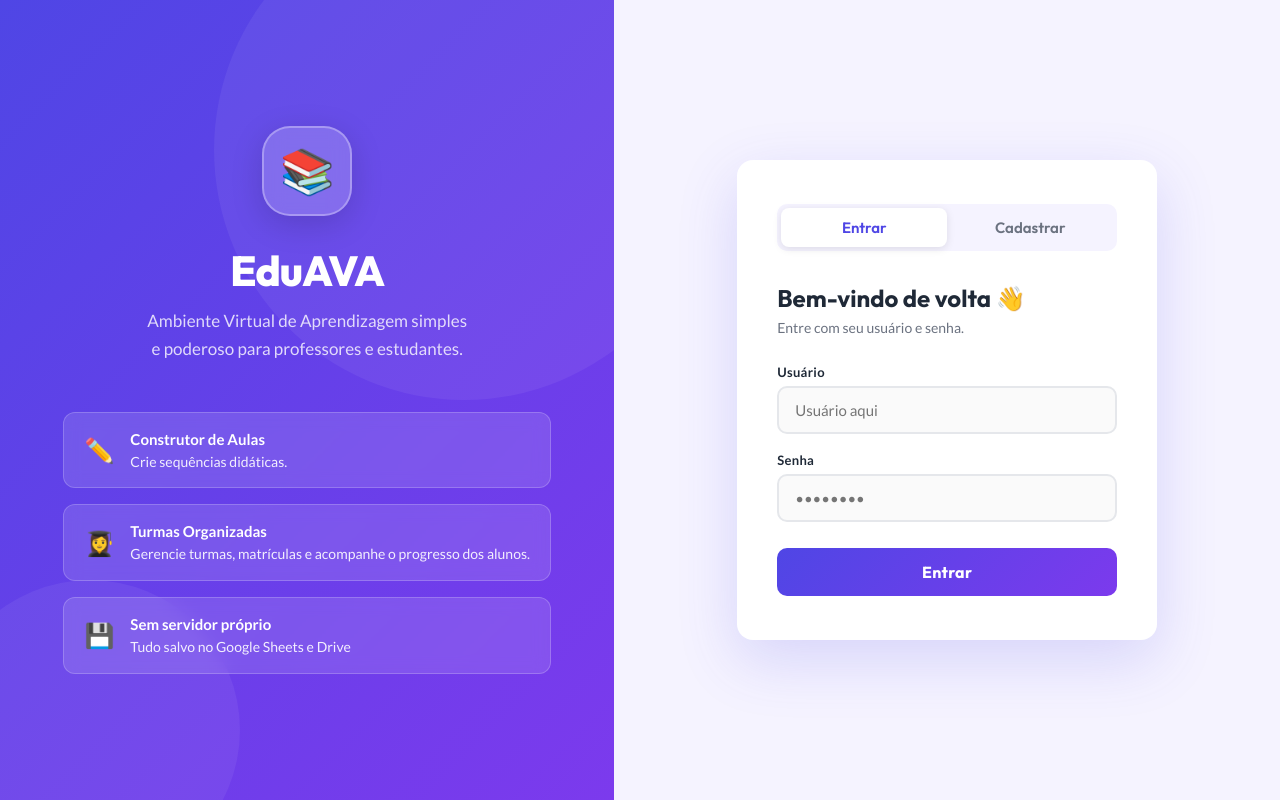
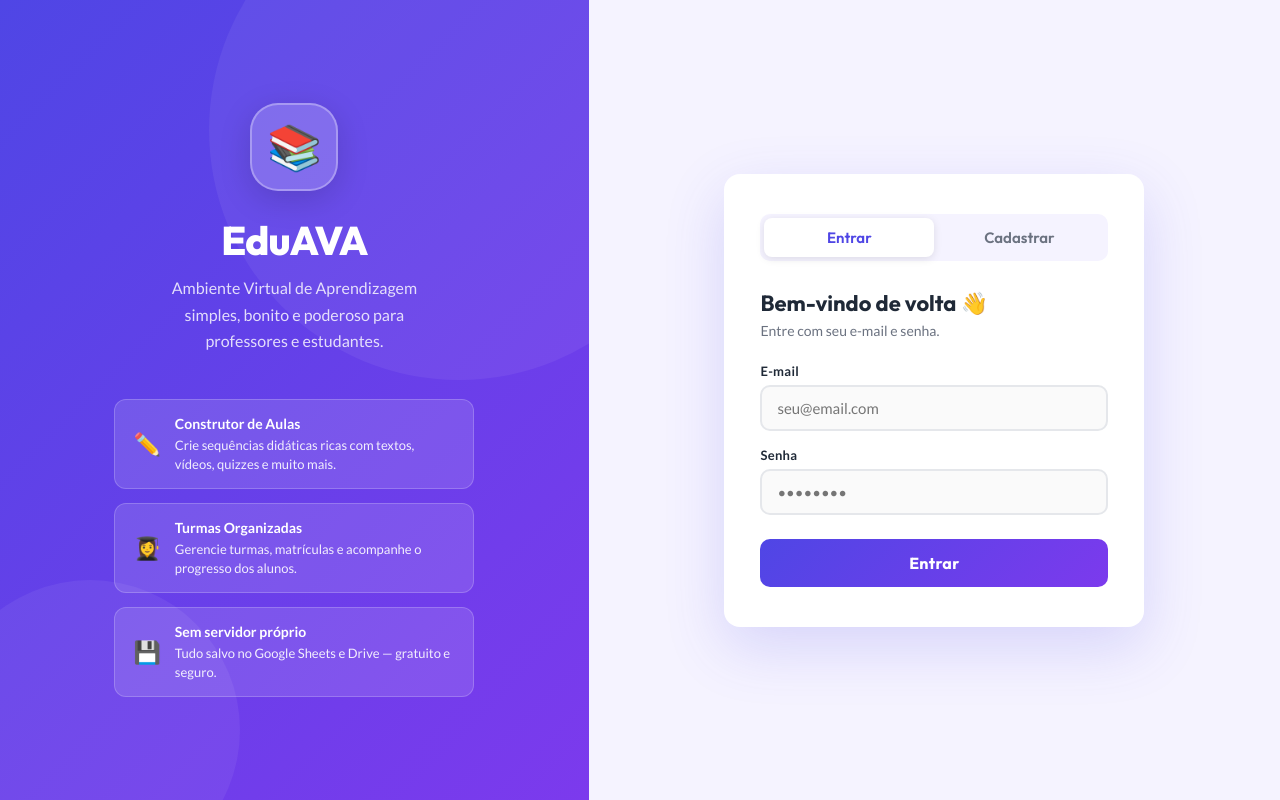
Before and after one commit to profkleidivaldo/eduava, a plain HTML site: page index.html in a window 1280 px wide. Drawn offline with Linux system fonts and the light colour scheme.

Commit message:
Update index.html

```diff
--- a/index.html
+++ b/index.html
@@ -14,137 +14,210 @@
   --radius: 16px; --shadow: 0 20px 60px rgba(79,70,229,.18);
 }
 * { margin:0; padding:0; box-sizing:border-box; }
-body {
+
+html, body {
+  height: 100%;
   font-family: 'Lato', sans-serif;
-  min-height: 100vh; display: flex;
   background: var(--bg);
-  overflow: hidden;
+  color: var(--text);
 }
 
-/* ── Left panel ── */
+/* ── Layout principal: dois painéis lado a lado no desktop ── */
+.page-wrap {
+  min-height: 100vh;
+  display: flex;
+  flex-direction: row;
+}
+
+/* ── Painel esquerdo (decorativo) ── */
 .panel-left {
-  width: 48%; background: var(--grad);
-  display: flex; flex-direction: column; justify-content: center; align-items: center;
-  padding: 60px; position: relative; overflow: hidden;
+  width: 46%;
+  flex-shrink: 0;
+  background: var(--grad);
+  display: flex;
+  flex-direction: column;
+  justify-content: center;
+  align-items: center;
+  padding: 60px 48px;
+  position: relative;
+  overflow: hidden;
 }
 .panel-left::before {
   content: ''; position: absolute; width: 500px; height: 500px;
   border-radius: 50%; background: rgba(255,255,255,.06);
-  top: -100px; right: -100px;
+  top: -120px; right: -120px; pointer-events: none;
 }
 .panel-left::after {
   content: ''; position: absolute; width: 300px; height: 300px;
   border-radius: 50%; background: rgba(255,255,255,.06);
-  bottom: -80px; left: -60px;
+  bottom: -80px; left: -60px; pointer-events: none;
 }
-.logo-area { text-align: center; z-index: 1; }
+.logo-area { text-align: center; z-index: 1; width: 100%; }
 .logo-icon {
-  width: 90px; height: 90px; background: rgba(255,255,255,.18);
+  width: 88px; height: 88px; background: rgba(255,255,255,.18);
   border-radius: 28px; display: flex; align-items: center; justify-content: center;
-  font-size: 44px; margin: 0 auto 28px; backdrop-filter: blur(10px);
+  font-size: 44px; margin: 0 auto 24px;
   border: 2px solid rgba(255,255,255,.3);
   box-shadow: 0 8px 32px rgba(0,0,0,.15);
 }
 .logo-area h1 {
-  font-family: 'Outfit', sans-serif; font-size: 42px; font-weight: 800;
+  font-family: 'Outfit', sans-serif; font-size: 40px; font-weight: 800;
   color: #fff; letter-spacing: -1px; margin-bottom: 10px;
 }
-.logo-area p { color: rgba(255,255,255,.8); font-size: 17px; line-height: 1.6; max-width: 320px; }
+.logo-area p {
+  color: rgba(255,255,255,.82); font-size: 16px;
+  line-height: 1.65; max-width: 300px; margin: 0 auto;
+}
+.features {
+  margin-top: 44px; display: flex; flex-direction: column;
+  gap: 14px; z-index: 1; width: 100%; max-width: 360px;
+}
+.feature {
+  display: flex; align-items: center; gap: 14px;
+  background: rgba(255,255,255,.12); border-radius: 12px;
+  padding: 14px 18px; border: 1px solid rgba(255,255,255,.2);
+}
+.feature-icon { font-size: 22px; flex-shrink: 0; }
+.feature p { color: rgba(255,255,255,.9); font-size: 13px; line-height: 1.45; }
+.feature strong { display: block; color: #fff; font-size: 14px; margin-bottom: 2px; }
 
-.features { margin-top: 50px; display: flex; flex-direction: column; gap: 16px; z-index: 1; }
-.feature {
-  display: flex; align-items: center; gap: 16px;
-  background: rgba(255,255,255,.12); border-radius: 12px;
-  padding: 16px 20px; backdrop-filter: blur(8px);
-  border: 1px solid rgba(255,255,255,.2);
-}
-.feature-icon { font-size: 24px; flex-shrink: 0; }
-.feature p { color: rgba(255,255,255,.9); font-size: 14px; line-height: 1.4; }
-.feature strong { display: block; color: #fff; font-size: 15px; margin-bottom: 2px; }
-
-/* ── Right panel ── */
+/* ── Painel direito (formulário) ── */
 .panel-right {
-  flex: 1; display: flex; align-items: center; justify-content: center;
-  padding: 40px;
+  flex: 1;
+  display: flex;
+  align-items: flex-start;   /* permite scroll quando cadastro é longo */
+  justify-content: center;
+  padding: 40px 24px;
+  overflow-y: auto;          /* scroll só neste painel se necessário */
 }
 .form-card {
-  width: 100%; max-width: 420px;
-  background: var(--white); border-radius: var(--radius);
-  box-shadow: var(--shadow); padding: 44px 40px;
+  width: 100%;
+  max-width: 420px;
+  background: var(--white);
+  border-radius: var(--radius);
+  box-shadow: var(--shadow);
+  padding: 40px 36px;
+  margin: auto 0;            /* centraliza verticalmente quando cabe */
   animation: slideIn .4s ease;
 }
-@keyframes slideIn { from { opacity:0; transform:translateY(24px); } to { opacity:1; transform:translateY(0); } }
+@keyframes slideIn {
+  from { opacity:0; transform:translateY(20px); }
+  to   { opacity:1; transform:translateY(0); }
+}
 
-.tabs { display: flex; background: var(--bg); border-radius: 10px; padding: 4px; margin-bottom: 32px; }
+/* ── Tabs ── */
+.tabs {
+  display: flex; background: var(--bg);
+  border-radius: 10px; padding: 4px; margin-bottom: 28px;
+}
 .tab {
   flex: 1; padding: 10px; text-align: center; border-radius: 8px;
   font-family: 'Outfit', sans-serif; font-weight: 600; font-size: 15px;
-  cursor: pointer; transition: all .25s; color: var(--muted); border: none; background: none;
+  cursor: pointer; transition: all .25s; color: var(--muted);
+  border: none; background: none;
 }
-.tab.active { background: var(--white); color: var(--p1); box-shadow: 0 2px 8px rgba(0,0,0,.1); }
+.tab.active {
+  background: var(--white); color: var(--p1);
+  box-shadow: 0 2px 8px rgba(0,0,0,.1);
+}
 
-.form-title { font-family: 'Outfit', sans-serif; font-weight: 700; font-size: 24px; color: var(--text); margin-bottom: 6px; }
-.form-sub { color: var(--muted); font-size: 14px; margin-bottom: 28px; }
+/* ── Textos do form ── */
+.form-title {
+  font-family: 'Outfit', sans-serif; font-weight: 700;
+  font-size: 22px; color: var(--text); margin-bottom: 5px;
+}
+.form-sub { color: var(--muted); font-size: 14px; margin-bottom: 24px; }
 
-.field { margin-bottom: 18px; }
-.field label { display: block; font-weight: 700; font-size: 13px; color: var(--text); margin-bottom: 6px; letter-spacing: .3px; }
+/* ── Campos ── */
+.field { margin-bottom: 16px; }
+.field label {
+  display: block; font-weight: 700; font-size: 13px;
+  color: var(--text); margin-bottom: 6px; letter-spacing: .3px;
+}
 .field input {
-  width: 100%; padding: 13px 16px; border: 2px solid var(--border);
+  width: 100%; padding: 12px 15px; border: 2px solid var(--border);
   border-radius: 10px; font-size: 15px; font-family: 'Lato', sans-serif;
-  color: var(--text); transition: border-color .2s, box-shadow .2s; outline: none;
-  background: #fafafa;
+  color: var(--text); outline: none; background: #fafafa;
+  transition: border-color .2s, box-shadow .2s;
 }
-.field input:focus { border-color: var(--p1); background: #fff; box-shadow: 0 0 0 4px rgba(79,70,229,.08); }
+.field input:focus {
+  border-color: var(--p1); background: #fff;
+  box-shadow: 0 0 0 4px rgba(79,70,229,.08);
+}
 
-.tipo-select { display: flex; gap: 10px; margin-bottom: 18px; }
+/* ── Tipo de perfil ── */
+.tipo-select { display: flex; gap: 10px; margin-bottom: 16px; }
 .tipo-btn {
-  flex: 1; padding: 12px; border: 2px solid var(--border); border-radius: 10px;
-  cursor: pointer; text-align: center; transition: all .2s; background: #fafafa;
-  font-family: 'Outfit', sans-serif; font-weight: 600; font-size: 14px; color: var(--muted);
+  flex: 1; padding: 11px 8px; border: 2px solid var(--border);
+  border-radius: 10px; cursor: pointer; text-align: center;
+  transition: all .2s; background: #fafafa;
+  font-family: 'Outfit', sans-serif; font-weight: 600;
+  font-size: 14px; color: var(--muted);
 }
 .tipo-btn.active { border-color: var(--p1); background: #eef2ff; color: var(--p1); }
 .tipo-btn .tipo-icon { font-size: 22px; display: block; margin-bottom: 4px; }
 
+/* ── Botão ── */
 .btn-primary {
   width: 100%; padding: 14px; background: var(--grad); color: #fff;
   border: none; border-radius: 10px; font-family: 'Outfit', sans-serif;
-  font-size: 16px; font-weight: 700; cursor: pointer; transition: all .2s;
-  margin-top: 8px; letter-spacing: .3px;
+  font-size: 16px; font-weight: 700; cursor: pointer;
+  transition: all .2s; margin-top: 8px; letter-spacing: .3px;
 }
 .btn-primary:hover { transform: translateY(-2px); box-shadow: 0 8px 24px rgba(79,70,229,.35); }
 .btn-primary:disabled { opacity: .7; cursor: not-allowed; transform: none; }
 
-.error-msg { background: #fef2f2; border: 1px solid #fca5a5; color: #b91c1c; border-radius: 8px; padding: 12px 16px; font-size: 14px; margin-bottom: 18px; display: none; }
-.success-msg { background: #f0fdf4; border: 1px solid #86efac; color: #166534; border-radius: 8px; padding: 12px 16px; font-size: 14px; margin-bottom: 18px; display: none; }
-
-.divider { text-align: center; color: var(--muted); font-size: 13px; margin: 20px 0; position: relative; }
-.divider::before, .divider::after { content:''; position:absolute; top:50%; width:42%; height:1px; background:var(--border); }
-.divider::before { left: 0; } .divider::after { right: 0; }
-
-/* hidden */
+/* ── Mensagens ── */
+.error-msg {
+  background: #fef2f2; border: 1px solid #fca5a5; color: #b91c1c;
+  border-radius: 8px; padding: 12px 16px; font-size: 14px;
+  margin-bottom: 16px; display: none;
+}
+.success-msg {
+  background: #f0fdf4; border: 1px solid #86efac; color: #166534;
+  border-radius: 8px; padding: 12px 16px; font-size: 14px;
+  margin-bottom: 16px; display: none;
+}
 .hidden { display: none !important; }
 
+/* ── Responsivo: tablet ── */
 @media (max-width: 860px) {
-  body { flex-direction: column; overflow: auto; }
-  .panel-left { width: 100%; padding: 40px 30px; min-height: 260px; }
+  .page-wrap { flex-direction: column; }
+  .panel-left {
+    width: 100%; padding: 36px 28px;
+    min-height: auto;
+  }
   .features { display: none; }
-  .panel-right { padding: 20px; }
-  .form-card { padding: 30px 24px; }
+  .panel-right {
+    padding: 24px 16px 40px;
+    align-items: flex-start;
+    overflow-y: visible;
+  }
+  .form-card { padding: 28px 22px; margin: 0 auto; }
+}
+
+/* ── Responsivo: celular pequeno ── */
+@media (max-width: 400px) {
+  .logo-area h1 { font-size: 30px; }
+  .logo-icon { width: 70px; height: 70px; font-size: 34px; }
+  .form-card { padding: 22px 16px; }
+  .tipo-btn { font-size: 13px; padding: 10px 6px; }
 }
 </style>
 </head>
 <body>
 
+<div class="page-wrap">
 <div class="panel-left">
   <div class="logo-area">
     <div class="logo-icon">📚</div>
     <h1>EduAVA</h1>
-    <p>Ambiente Virtual de Aprendizagem simples e poderoso para professores e estudantes.</p>
+    <p>Ambiente Virtual de Aprendizagem simples, bonito e poderoso para professores e estudantes.</p>
   </div>
   <div class="features">
     <div class="feature">
       <span class="feature-icon">✏️</span>
-      <p><strong>Construtor de Aulas</strong>Crie sequências didáticas.</p>
+      <p><strong>Construtor de Aulas</strong>Crie sequências didáticas ricas com textos, vídeos, quizzes e muito mais.</p>
     </div>
     <div class="feature">
       <span class="feature-icon">👩‍🎓</span>
@@ -152,7 +225,7 @@ body {
     </div>
     <div class="feature">
       <span class="feature-icon">💾</span>
-      <p><strong>Sem servidor próprio</strong>Tudo salvo no Google Sheets e Drive</p>
+      <p><strong>Sem servidor próprio</strong>Tudo salvo no Google Sheets e Drive — gratuito e seguro.</p>
     </div>
   </div>
 </div>
@@ -167,9 +240,9 @@ body {
     <!-- LOGIN -->
     <div id="formEntrar">
       <h2 class="form-title">Bem-vindo de volta 👋</h2>
-      <p class="form-sub">Entre com seu usuário e senha.</p>
+      <p class="form-sub">Entre com seu e-mail e senha.</p>
       <div id="loginError" class="error-msg"></div>
-      <div class="field"><label>Usuário</label><input type="email" id="loginEmail" placeholder="Usuário aqui"></div>
+      <div class="field"><label>E-mail</label><input type="email" id="loginEmail" placeholder="seu@email.com"></div>
       <div class="field"><label>Senha</label><input type="password" id="loginSenha" placeholder="••••••••" onkeydown="if(event.key==='Enter')doLogin()"></div>
       <button class="btn-primary" onclick="doLogin()" id="btnLogin">Entrar</button>
     </div>
@@ -189,8 +262,8 @@ body {
         </div>
       </div>
       <div class="field"><label>Nome completo</label><input type="text" id="cadNome" placeholder="Seu nome"></div>
-      <div class="field"><label>Usuário</label><input type="email" id="cadEmail" placeholder="Usuário aqui"></div>
-      <div class="field"><label>Senha</label><input type="password" id="cadSenha" placeholder="Mínimo 5 caracteres e 1 letra"></div>
+      <div class="field"><label>E-mail</label><input type="email" id="cadEmail" placeholder="seu@email.com"></div>
+      <div class="field"><label>Senha</label><input type="password" id="cadSenha" placeholder="Mínimo 6 caracteres"></div>
       <div class="field" id="codigoProfField">
         <label>Código de Professor 🔑</label>
         <input type="text" id="cadCodigo" placeholder="Informe o código fornecido pela escola">
@@ -198,10 +271,10 @@ body {
       <button class="btn-primary" onclick="doCadastro()" id="btnCad">Criar conta</button>
     </div>
   </div>
-</div>
+</div><!-- /page-wrap -->
 
 <script>
-const API = 'https://script.google.com/macros/s/AKfycbyrGT7gJjihZ6m6P3N0OwxQD4SEdWaORb3OVjccC7Po0FcQpTQUnzhgR9pKTL40-c_t/exec'; // ← Substitua pela URL do seu Web App
+const API = 'YOUR_APPS_SCRIPT_URL_HERE'; // ← Substitua pela URL do seu Web App
 
 let tipoSelecionado = 'professor';
 
```
